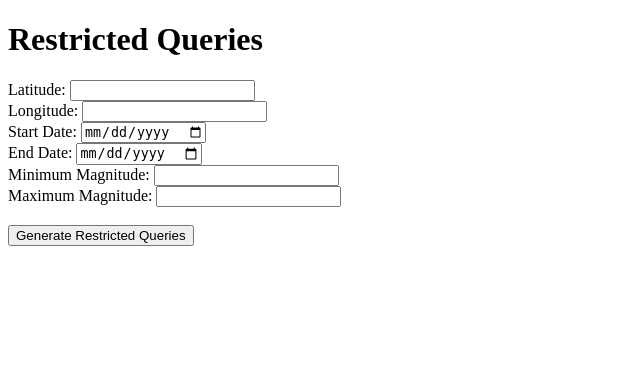
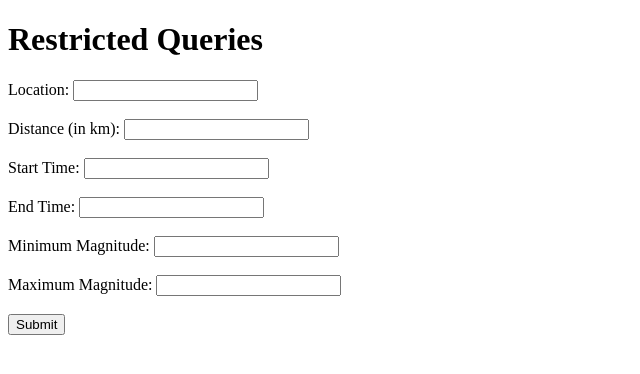
Before and after one commit to prathikh1998/PresentGraphs, a Flask app: page /restricted_queries in a window 1280 px wide. Shown: the top 374 px of the page, without its empty margins (0-640 px from the left). Run offline with Flask 3, Linux system fonts and the light colour scheme.

Commit message:
Add files via upload

```diff
--- a/templates/restricted_queries.html
+++ b/templates/restricted_queries.html
@@ -7,27 +7,26 @@
 
 <body>
     <h1>Restricted Queries</h1>
+    <form method="POST" action="/restricted_results">
+        <label for="location">Location:</label>
+        <input type="text" id="location" name="location"><br><br>
 
-    <form action="/generate_restricted_queries" method="POST">
-        <label for="latitude">Latitude:</label>
-        <input type="text" id="latitude" name="latitude" required>
-        <br>
-        <label for="longitude">Longitude:</label>
-        <input type="text" id="longitude" name="longitude" required>
-        <br>
-        <label for="start_date">Start Date:</label>
-        <input type="date" id="start_date" name="start_date" required>
-        <br>
-        <label for="end_date">End Date:</label>
-        <input type="date" id="end_date" name="end_date" required>
-        <br>
+        <label for="distance">Distance (in km):</label>
+        <input type="text" id="distance" name="distance"><br><br>
+
+        <label for="start_time">Start Time:</label>
+        <input type="text" id="start_time" name="start_time"><br><br>
+
+        <label for="end_time">End Time:</label>
+        <input type="text" id="end_time" name="end_time"><br><br>
+
         <label for="min_magnitude">Minimum Magnitude:</label>
-        <input type="number" id="min_magnitude" name="min_magnitude" step="0.1" required>
-        <br>
+        <input type="text" id="min_magnitude" name="min_magnitude"><br><br>
+
         <label for="max_magnitude">Maximum Magnitude:</label>
-        <input type="number" id="max_magnitude" name="max_magnitude" step="0.1" required>
-        <br><br>
-        <input type="submit" value="Generate Restricted Queries">
+        <input type="text" id="max_magnitude" name="max_magnitude"><br><br>
+
+        <input type="submit" value="Submit">
     </form>
 </body>
 
```
